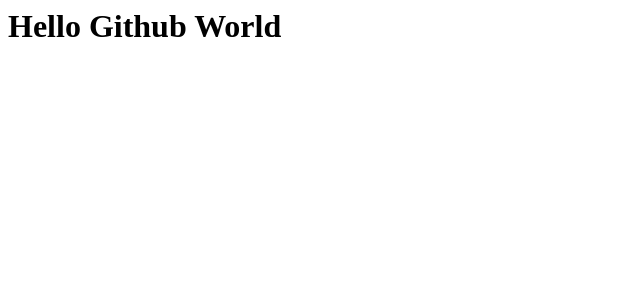
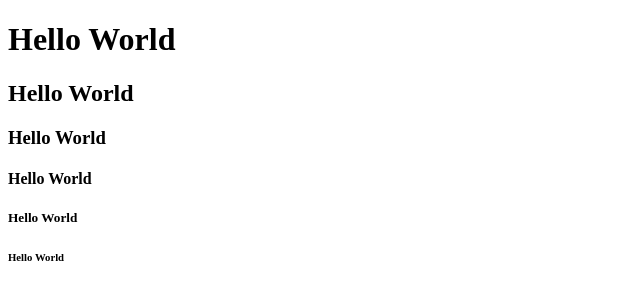
Before and after one commit to sshooting0203/GIT-TEST, a plain HTML site: page index.html in a window 1280 px wide. Shown: the whole page, without its empty margins (0-640 px from the left). Drawn offline with Linux system fonts and the light colour scheme.

Commit message:
Index.html 수정

```diff
--- a/index.html
+++ b/index.html
@@ -1 +1,17 @@
-<h1>Hello Github World</h1>
+<!DOCTYPE html>
+<html lang="en">
+<head>
+    <meta charset="UTF-8">
+    <meta name="viewport" content="width=device-width, initial-scale=1.0">
+    <title>SongHarim</title>
+</head>
+<body>
+    <h1>Hello World</h1>
+    <h2>Hello World</h2>
+    <h3>Hello World</h3>
+    <h4>Hello World</h4>
+    <h5>Hello World</h5>
+    <h6>Hello World</h6>
+
+</body>
+</html>
```
